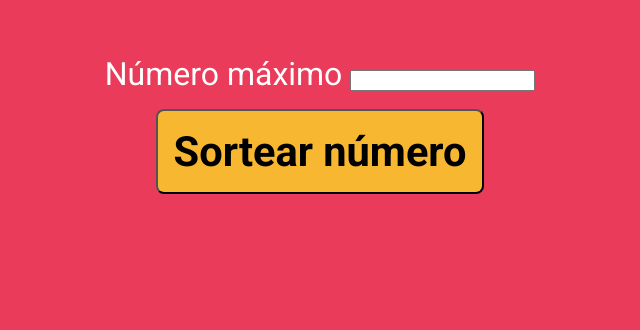
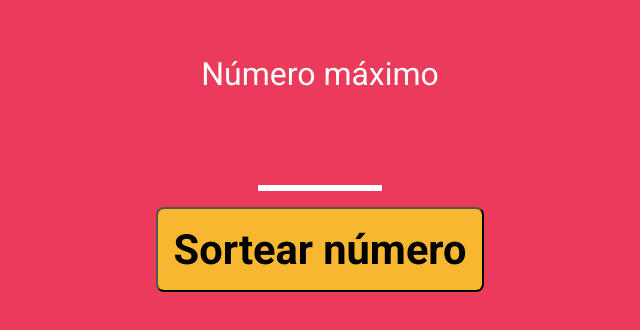
Before and after one commit to elisafa/sorteador-grunt, a website: page src/index.html in a window 1280 px wide. Shown: the part 194-524 px from the top of the page, without its empty margins (320-960 px from the left). Drawn offline with Linux system fonts and the light colour scheme.

Commit message:
realizando a instalacao do plugin grunt-replace e configuracoes

```diff
--- a/gruntfile.js
+++ b/gruntfile.js
@@ -25,6 +25,8 @@ module.exports = function (grunt) {
   })
   grunt.loadNpmTasks('grunt-contrib-less')
   grunt.loadNpmTasks('grunt-contrib-watch')
+  grunt.loadNpmTasks('grunt-replace')
+
   grunt.registerTask('default', ['watch'])
   grunt.registerTask('build', ['less:production'])
 }
--- a/package.json
+++ b/package.json
@@ -13,6 +13,7 @@
   "devDependencies": {
     "grunt": "^1.6.1",
     "grunt-contrib-less": "^3.0.0",
-    "grunt-contrib-watch": "^1.1.0"
+    "grunt-contrib-watch": "^1.1.0",
+    "grunt-replace": "^2.0.2"
   }
 }
--- a/src/styles/main.less
+++ b/src/styles/main.less
@@ -35,3 +35,15 @@ button {
   color: @corDoTextoDoBotao;
   font-family: @fontePrincipal;
 }
+
+input {
+  display: block;
+  margin: 16px auto 0;
+  font-size: 2em;
+  max-width: 120px;
+  border: none;
+  background-color: transparent;
+  text-align: center;
+  color: #fff;
+  border-bottom: 6px solid #fff;
+}
```
Also changed, not shown: dev/styles/main.css, 1 other file.
